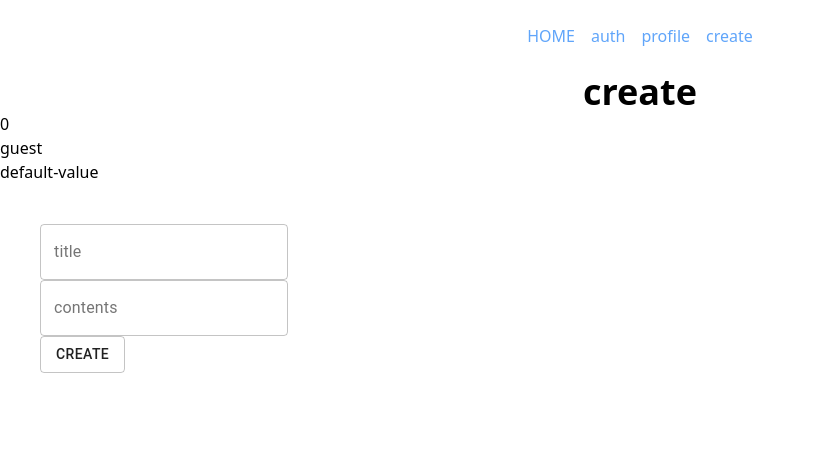
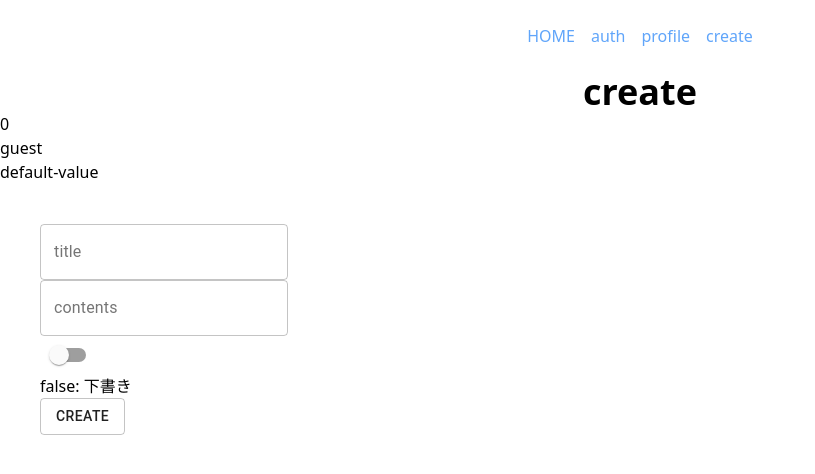
Before and after one commit to mayone-du/idea-sharing-frontend, a Next.js app: page /create in a window 1280 px wide. Shown: the top 474 px of the page, without its empty margins (0-815 px from the left). Built offline with nearby package versions, Linux system fonts and the light colour scheme; no server answers.

Commit message:
Update isPublished

```diff
--- a/src/pages/create.tsx
+++ b/src/pages/create.tsx
@@ -1,14 +1,11 @@
 import { Layout } from "../components/Layout";
-import { TextField, Button } from "@material-ui/core";
+import { TextField, Button, Switch } from "@material-ui/core";
 import { useEffect, useState } from "react";
-import Cookie from 'universal-cookie';
-import { getMyProfile } from '../lib/getMyProfile';
-
+import Cookie from "universal-cookie";
+import { getMyProfile } from "../lib/getMyProfile";
 
 const Create: React.VFC = () => {
-
   const cookie = new Cookie();
-
 
   const [loginUser, setLoginUser] = useState([
     {
@@ -18,38 +15,44 @@ const Create: React.VFC = () => {
     },
   ]);
 
-
-  const [newIdea, setNewIdea] = useState({title: '', contents: '', createuser: 3, isPublished: false})
-
-
+  const [newIdea, setNewIdea] = useState({
+    title: "",
+    contents: "",
+    createuser: 3,
+    isPublished: false,
+  });
 
   const createIdea = async () => {
-    await fetch(`${process.env.NEXT_PUBLIC_RESTAPI_URL}api/idea/`,{
-      method: 'POST',
+    await fetch(`${process.env.NEXT_PUBLIC_RESTAPI_URL}api/idea/`, {
+      method: "POST",
       // body: JSON.stringify({ title: newIdea.title, contents: newIdea.contents, createuser: newIdea.createuser, is_published: newIdea.isPublished, }),
       body: JSON.stringify(newIdea),
       headers: {
-        'Content-Type': 'application/json',
-        Authorization: `JWT ${cookie.get('access_token')}`
+        "Content-Type": "application/json",
+        Authorization: `JWT ${cookie.get("access_token")}`,
+      },
+    })
+      .then((res) => {
+        if (res.status === 401) {
+          throw new Error("401 Unauthorized\n");
+        } else if (res.ok) {
+          setNewIdea({
+            ...newIdea,
+            title: "",
+            contents: "",
+            isPublished: false,
+          });
         }
-    }).then((res) => {
-      if (res.status === 401) {
-        throw new Error('401 Unauthorized\n')
-      } else if (res.ok) {
-        setNewIdea({...newIdea, title: '', contents: '', isPublished: false});
-      }
-    }).catch((error) => {
-      alert(error + 'エラー');
       })
-  }
-
+      .catch((error) => {
+        alert(error + "エラー");
+      });
+  };
 
   useEffect(() => {
     getMyProfile(setLoginUser, cookie);
     console.log(loginUser);
-  }, [])
-
-
+  }, []);
 
   return (
     <>
@@ -57,9 +60,9 @@ const Create: React.VFC = () => {
         <h1 className="text-center text-4xl font-bold">create</h1>
         <div>
           {loginUser[0].id}
-          <br/>
+          <br />
           {loginUser[0].username}
-          <br/>
+          <br />
           {loginUser[0].profile_text}
         </div>
         <div className="m-10">
@@ -67,8 +70,11 @@ const Create: React.VFC = () => {
             action=""
             onSubmit={(e) => {
               e.preventDefault();
+              if (newIdea.title === "" || newIdea.contents === "") {
+                alert("titleとcontentsは必須です。");
+                return;
+              }
               createIdea();
-
             }}
           >
             <div>
@@ -76,7 +82,7 @@ const Create: React.VFC = () => {
                 variant="outlined"
                 label="title"
                 onChange={(e) => {
-                setNewIdea({...newIdea, title: e.target.value});
+                  setNewIdea({ ...newIdea, title: e.target.value });
                 }}
                 value={newIdea.title}
               />
@@ -86,10 +92,21 @@ const Create: React.VFC = () => {
                 variant="outlined"
                 label="contents"
                 onChange={(e) => {
-                setNewIdea({...newIdea, contents: e.target.value});
+                  setNewIdea({ ...newIdea, contents: e.target.value });
                 }}
                 value={newIdea.contents}
               />
+            </div>
+            <div>
+              <Switch
+                value={newIdea.isPublished}
+                onChange={(e) => {
+                  setNewIdea({ ...newIdea, isPublished: !newIdea.isPublished });
+                }}
+              />
+              <div>
+              {newIdea.isPublished ? 'true: 公開する' : 'false: 下書き'}
+              </div>
             </div>
             <div>
               <Button type="submit" variant="outlined">
```
Lines whose indentation alone changed are shown as unchanged.
